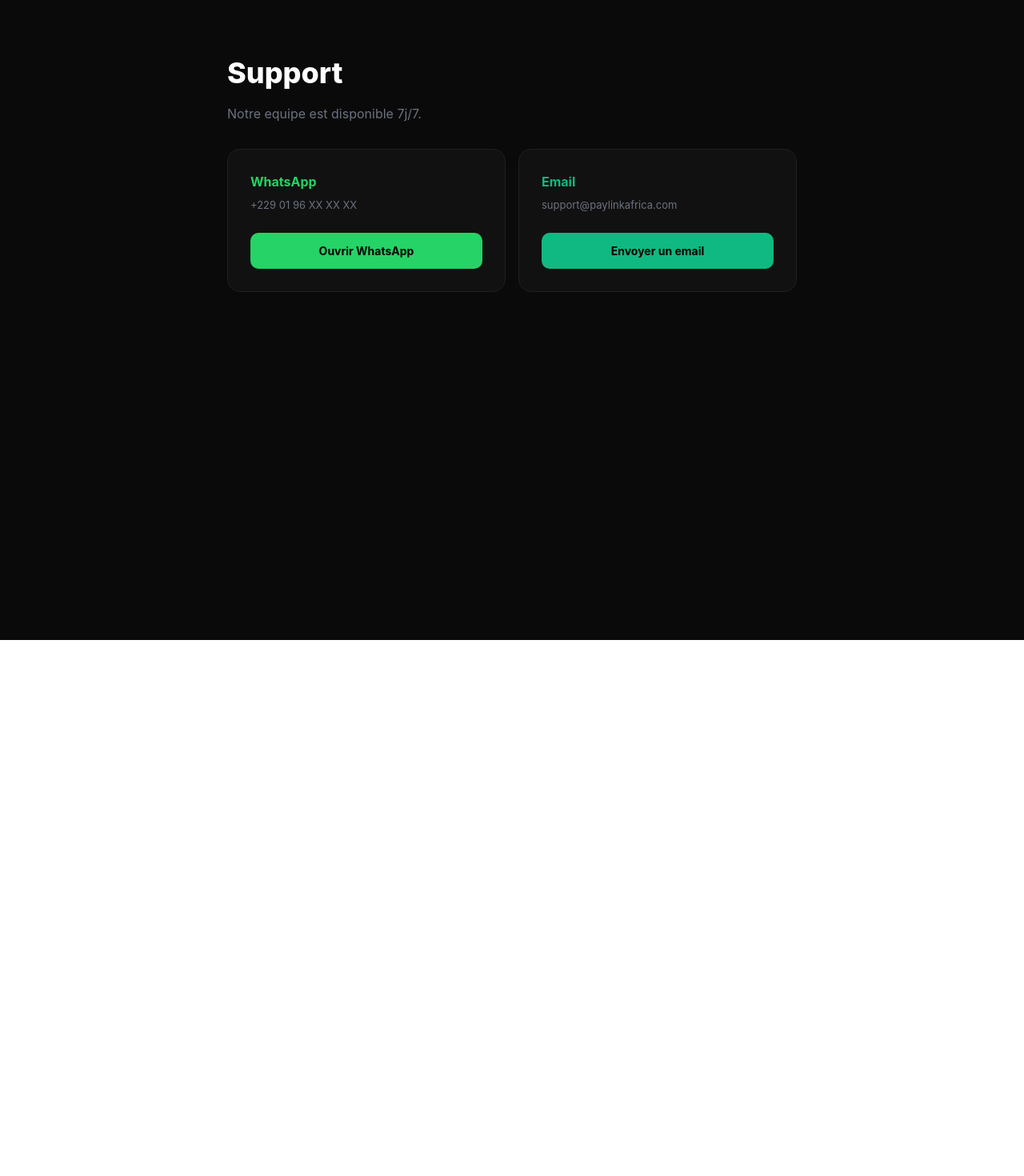
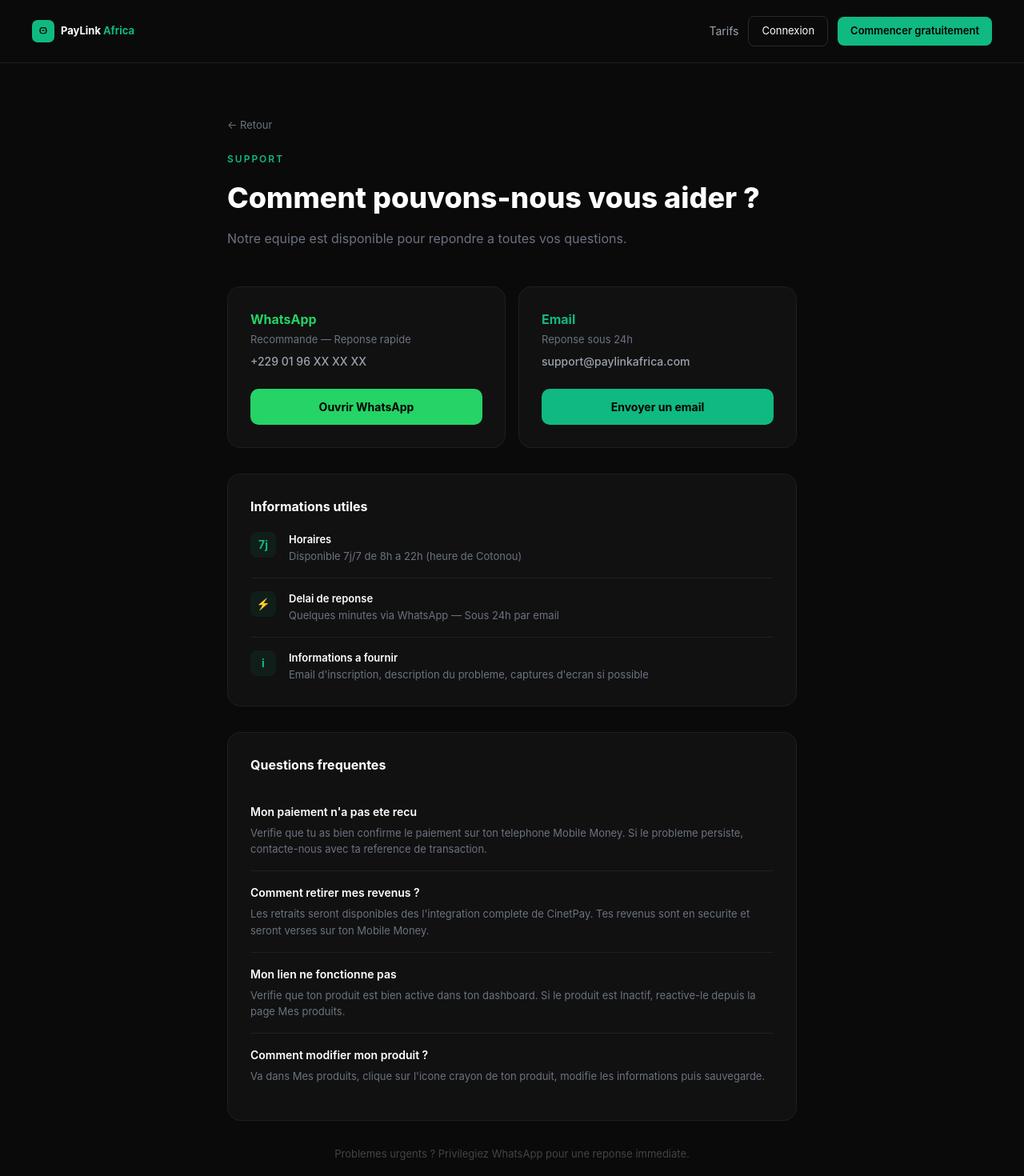
Before and after one commit to wahidgrowth/paylink-africa, a Next.js app: page /support in a window 1280 px wide. Shown: the top 1470 px of the page at 80% size. Before the commit the page ends 800 px from the top, so only its background shows below. Built offline with nearby package versions, Linux system fonts and the light colour scheme.

Commit message:
feat: page support - design complet nav logo FAQ infos

```diff
--- a/app/support/page.tsx
+++ b/app/support/page.tsx
@@ -1,26 +1,111 @@
+import Link from 'next/link'
+import Logo from '@/components/Logo'
+
+const FAQ_ITEMS = [
+  { q: "Mon paiement n'a pas ete recu", r: "Verifie que tu as bien confirme le paiement sur ton telephone Mobile Money. Si le probleme persiste, contacte-nous avec ta reference de transaction." },
+  { q: "Comment retirer mes revenus ?", r: "Les retraits seront disponibles des l'integration complete de CinetPay. Tes revenus sont en securite et seront verses sur ton Mobile Money." },
+  { q: "Mon lien ne fonctionne pas", r: "Verifie que ton produit est bien active dans ton dashboard. Si le produit est Inactif, reactive-le depuis la page Mes produits." },
+  { q: "Comment modifier mon produit ?", r: "Va dans Mes produits, clique sur l'icone crayon de ton produit, modifie les informations puis sauvegarde." },
+]
+
+const INFO_ITEMS = [
+  { label: "Horaires", value: "Disponible 7j/7 de 8h a 22h (heure de Cotonou)" },
+  { label: "Delai de reponse", value: "Quelques minutes via WhatsApp — Sous 24h par email" },
+  { label: "Informations a fournir", value: "Email d'inscription, description du probleme, captures d'ecran si possible" },
+]
+
 export default function SupportPage() {
   return (
     <div style={{ minHeight: '100vh', background: '#0A0A0A', fontFamily: 'Inter, sans-serif', color: '#fff' }}>
+
+      <nav style={{ display: 'flex', justifyContent: 'space-between', alignItems: 'center', padding: '20px 40px', borderBottom: '0.5px solid #1F1F1F' }}>
+        <Link href="/" style={{ textDecoration: 'none' }}>
+          <Logo size="sm" />
+        </Link>
+        <div style={{ display: 'flex', gap: '12px', alignItems: 'center' }}>
+          <Link href="/pricing" style={{ textDecoration: 'none', color: '#9CA3AF', fontSize: '14px' }}>Tarifs</Link>
+          <Link href="/auth" style={{ textDecoration: 'none' }}>
+            <button style={{ background: 'transparent', border: '0.5px solid #2a2a2a', color: '#fff', fontSize: '13px', padding: '8px 16px', borderRadius: '8px', cursor: 'pointer' }}>Connexion</button>
+          </Link>
+          <Link href="/auth" style={{ textDecoration: 'none' }}>
+            <button style={{ background: '#10B981', border: 'none', color: '#000', fontSize: '13px', fontWeight: '600', padding: '8px 16px', borderRadius: '8px', cursor: 'pointer' }}>Commencer gratuitement</button>
+          </Link>
+        </div>
+      </nav>
+
       <div style={{ maxWidth: '760px', margin: '0 auto', padding: '64px 24px' }}>
-        <h1 style={{ fontSize: '36px', fontWeight: '800', color: '#fff', margin: '0 0 12px' }}>Support</h1>
-        <p style={{ fontSize: '16px', color: '#6B7280', margin: '0 0 32px' }}>Notre equipe est disponible 7j/7.</p>
-        <div style={{ display: 'grid', gridTemplateColumns: '1fr 1fr', gap: '16px' }}>
+
+        <div style={{ marginBottom: '48px' }}>
+          <Link href="/" style={{ textDecoration: 'none', color: '#6B7280', fontSize: '13px', display: 'inline-flex', alignItems: 'center', gap: '6px', marginBottom: '24px' }}>
+            ← Retour
+          </Link>
+          <p style={{ fontSize: '12px', color: '#10B981', fontWeight: '600', letterSpacing: '2px', textTransform: 'uppercase', margin: '0 0 12px' }}>Support</p>
+          <h1 style={{ fontSize: '36px', fontWeight: '800', color: '#fff', margin: '0 0 12px' }}>Comment pouvons-nous vous aider ?</h1>
+          <p style={{ fontSize: '16px', color: '#6B7280', margin: 0 }}>Notre equipe est disponible pour repondre a toutes vos questions.</p>
+        </div>
+
+        <div style={{ display: 'grid', gridTemplateColumns: '1fr 1fr', gap: '16px', marginBottom: '32px' }}>
           <div style={{ background: '#111111', borderRadius: '16px', padding: '28px', border: '0.5px solid #1F1F1F' }}>
-            <p style={{ fontSize: '16px', fontWeight: '700', color: '#25D366', margin: '0 0 8px' }}>WhatsApp</p>
-            <p style={{ fontSize: '13px', color: '#6B7280', margin: '0 0 24px' }}>+229 01 96 XX XX XX</p>
+            <p style={{ margin: '0 0 4px', fontSize: '16px', fontWeight: '700', color: '#25D366' }}>WhatsApp</p>
+            <p style={{ fontSize: '13px', color: '#6B7280', margin: '0 0 6px' }}>Recommande — Reponse rapide</p>
+            <p style={{ fontSize: '14px', color: '#9CA3AF', margin: '0 0 24px', fontWeight: '500' }}>+229 01 96 XX XX XX</p>
             <a href="https://wa.me/22901960000" target="_blank" rel="noopener noreferrer" style={{ textDecoration: 'none', display: 'block' }}>
               <button style={{ width: '100%', background: '#25D366', border: 'none', color: '#000', fontSize: '14px', fontWeight: '700', padding: '12px', borderRadius: '10px', cursor: 'pointer' }}>Ouvrir WhatsApp</button>
             </a>
           </div>
           <div style={{ background: '#111111', borderRadius: '16px', padding: '28px', border: '0.5px solid #1F1F1F' }}>
-            <p style={{ fontSize: '16px', fontWeight: '700', color: '#10B981', margin: '0 0 8px' }}>Email</p>
-            <p style={{ fontSize: '13px', color: '#6B7280', margin: '0 0 24px' }}>support@paylinkafrica.com</p>
+            <p style={{ margin: '0 0 4px', fontSize: '16px', fontWeight: '700', color: '#10B981' }}>Email</p>
+            <p style={{ fontSize: '13px', color: '#6B7280', margin: '0 0 6px' }}>Reponse sous 24h</p>
+            <p style={{ fontSize: '14px', color: '#9CA3AF', margin: '0 0 24px', fontWeight: '500' }}>support@paylinkafrica.com</p>
             <a href="mailto:support@paylinkafrica.com" style={{ textDecoration: 'none', display: 'block' }}>
               <button style={{ width: '100%', background: '#10B981', border: 'none', color: '#000', fontSize: '14px', fontWeight: '700', padding: '12px', borderRadius: '10px', cursor: 'pointer' }}>Envoyer un email</button>
             </a>
           </div>
         </div>
+
+        <div style={{ background: '#111111', borderRadius: '16px', padding: '28px', border: '0.5px solid #1F1F1F', marginBottom: '32px' }}>
+          <h2 style={{ fontSize: '16px', fontWeight: '700', color: '#fff', margin: '0 0 20px' }}>Informations utiles</h2>
+          {INFO_ITEMS.map((item, i) => (
+            <div key={i} style={{ display: 'flex', gap: '16px', alignItems: 'flex-start', paddingBottom: i < 2 ? '16px' : '0', borderBottom: i < 2 ? '0.5px solid #1F1F1F' : 'none', marginBottom: i < 2 ? '16px' : '0' }}>
+              <div style={{ width: '32px', height: '32px', background: '#10B98115', borderRadius: '8px', display: 'flex', alignItems: 'center', justifyContent: 'center', color: '#10B981', flexShrink: 0, fontSize: '14px', fontWeight: '700' }}>
+                {i === 0 ? '7j' : i === 1 ? '⚡' : 'i'}
+              </div>
+              <div>
+                <p style={{ margin: '0 0 2px', fontSize: '13px', fontWeight: '600', color: '#fff' }}>{item.label}</p>
+                <p style={{ margin: 0, fontSize: '13px', color: '#6B7280' }}>{item.value}</p>
+              </div>
+            </div>
+          ))}
+        </div>
+
+        <div style={{ background: '#111111', borderRadius: '16px', padding: '28px', border: '0.5px solid #1F1F1F' }}>
+          <h2 style={{ fontSize: '16px', fontWeight: '700', color: '#fff', margin: '0 0 20px' }}>Questions frequentes</h2>
+          {FAQ_ITEMS.map((item, i) => (
+            <div key={i} style={{ padding: '16px 0', borderBottom: i < FAQ_ITEMS.length - 1 ? '0.5px solid #1F1F1F' : 'none' }}>
+              <p style={{ margin: '0 0 6px', fontSize: '14px', fontWeight: '600', color: '#fff' }}>{item.q}</p>
+              <p style={{ margin: 0, fontSize: '13px', color: '#6B7280', lineHeight: '1.6' }}>{item.r}</p>
+            </div>
+          ))}
+        </div>
+
+        <p style={{ textAlign: 'center', fontSize: '13px', color: '#444', margin: '32px 0 0' }}>
+          Problemes urgents ? Privilegiez WhatsApp pour une reponse immediate.
+        </p>
+
       </div>
+
+      <footer style={{ padding: '32px 40px', borderTop: '0.5px solid #1F1F1F', marginTop: '40px' }}>
+        <div style={{ maxWidth: '760px', margin: '0 auto', display: 'flex', justifyContent: 'space-between', alignItems: 'center' }}>
+          <Logo size="sm" />
+          <div style={{ display: 'flex', gap: '24px' }}>
+            <Link href="/about" style={{ textDecoration: 'none', fontSize: '13px', color: '#6B7280' }}>A propos</Link>
+            <Link href="/legal/cgu" style={{ textDecoration: 'none', fontSize: '13px', color: '#6B7280' }}>CGU</Link>
+            <Link href="/legal/confidentialite" style={{ textDecoration: 'none', fontSize: '13px', color: '#6B7280' }}>Confidentialite</Link>
+          </div>
+          <p style={{ fontSize: '12px', color: '#444', margin: 0 }}>2026 PayLink Africa</p>
+        </div>
+      </footer>
+
     </div>
   )
 }
```
